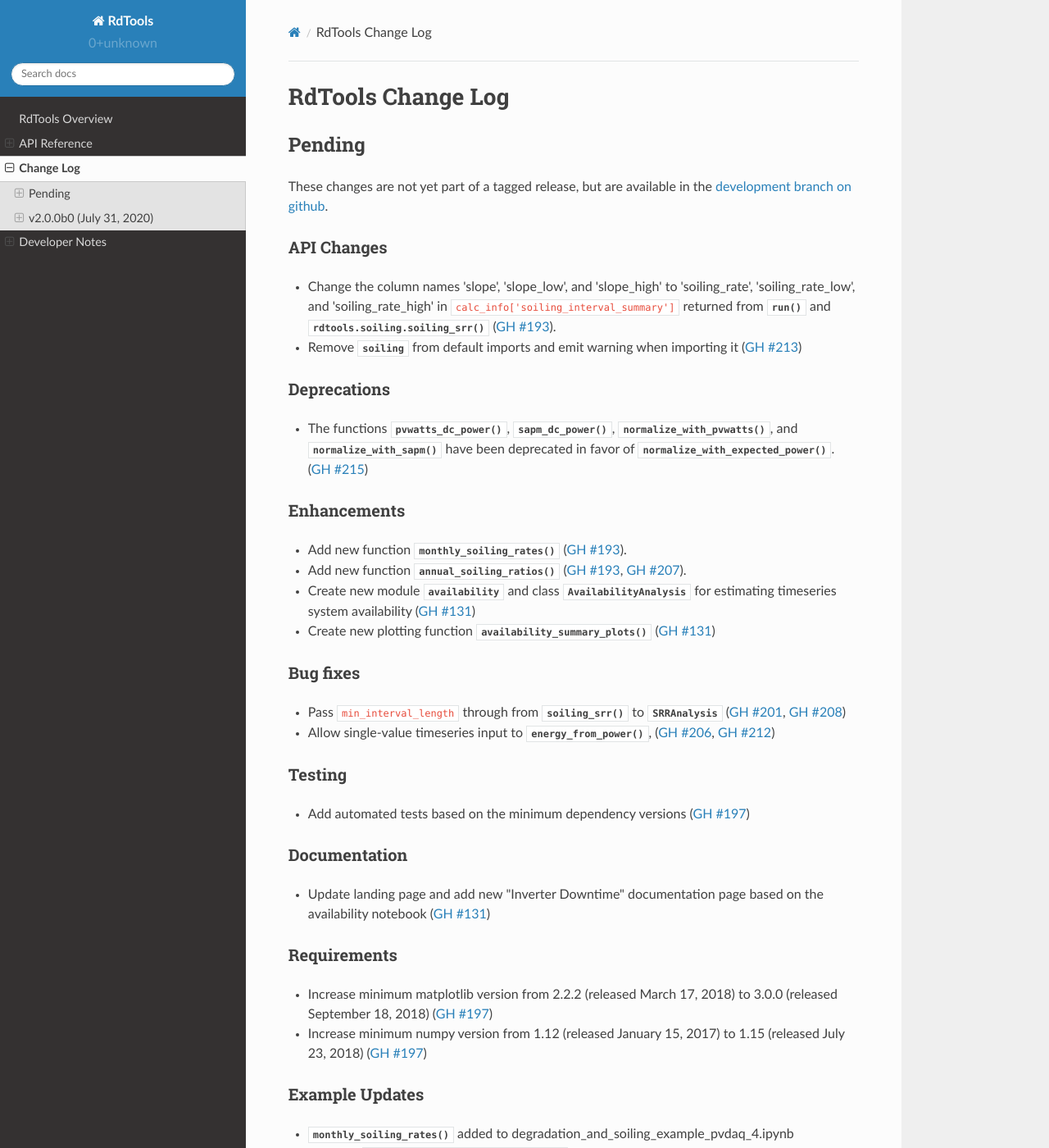
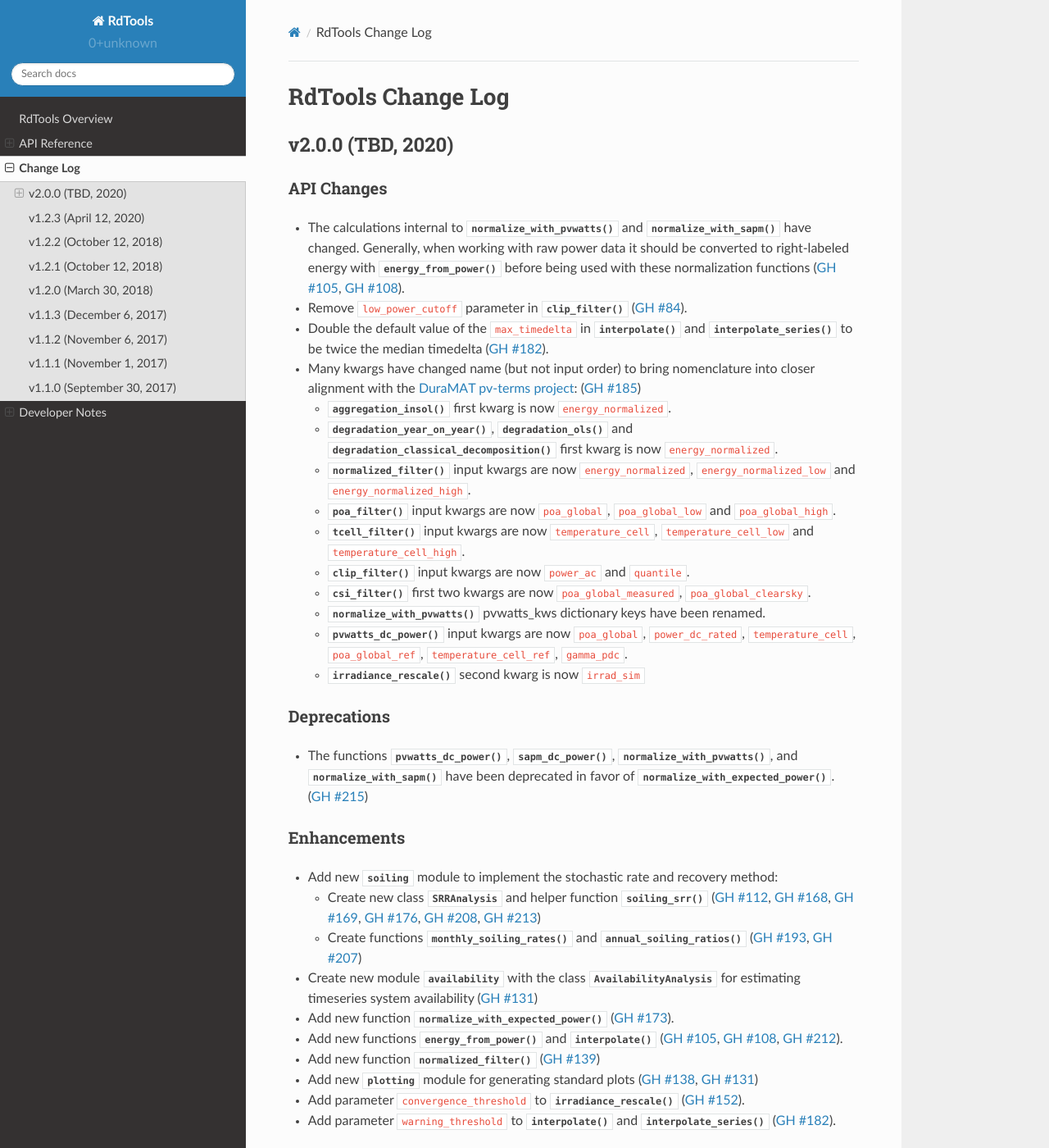
Before and after one commit to NREL/rdtools, a Sphinx documentation site: the page built from docs/sphinx/source/changelog.rst, in a window 1280 px wide and 1400 px high. Shown: the whole window at 82% size. Built offline with Sphinx 7.4.7 and the Read the Docs theme 2.0.0, drawn with Linux system fonts in a browser that asks for light colours; pages that are not in the unit, such as notebooks, are missing from menus; some of the changed text lies outside the part shown.

Commit message:
Issue cleanup for 2.0.0 release, part 3 (#218)
* don't count _deprecation.py for test coverage

* allow pvlib 0.8.x in setup.py

* add max versions to core requirements in setup.py

* update index.rst to use norm_with_exp_power instead of _pvwatts

* fix deg&soiling example link

* fix notebook github URL mapping

* first cut at changelog cleanup

* delete pre-merge changelog files

* fix scipy max version

* remove dependency upper bounds in setup.py

* Update docs/sphinx/source/changelog/v2.0.0.rst

Co-authored-by: Michael Deceglie <mdeceglie@users.noreply.github.com>

Co-authored-by: Michael Deceglie <mdeceglie@users.noreply.github.com>

```diff
--- a/docs/sphinx/source/changelog.rst
+++ b/docs/sphinx/source/changelog.rst
@@ -1,5 +1,5 @@
 RdTools Change Log
 ==================
 
-.. include:: changelog/pending.rst
-.. include:: changelog/v2.0.0b0.rst
+.. include:: changelog/v2.0.0.rst
+.. include:: changelog/pre_2.0.0.rst
--- a/docs/sphinx/source/changelog/pending.rst
+++ /dev/null
@@ -1,70 +0,0 @@
-************************
-Pending
-************************
-These changes are not yet part of a tagged release, but are available in the
-`development branch on github <https://github.com/NREL/rdtools/tree/development>`_.
-
-API Changes
------------
-* Change the column names 'slope', 'slope_low', and 'slope_high' to 'soiling_rate',
-  'soiling_rate_low', and 'soiling_rate_high' in ``calc_info['soiling_interval_summary']``
-  returned from :py:meth:`~rdtools.soiling.SRRAnalysis.run()` and :py:func:`rdtools.soiling.soiling_srr()` (:pull:`193`).
-* Remove :py:mod:`~rdtools.soiling` from default imports and emit warning when
-  importing it (:pull:`213`)
-
-
-Deprecations
-------------
-* The functions :py:func:`~rdtools.normalization.pvwatts_dc_power`,
-  :py:func:`~rdtools.normalization.sapm_dc_power`,
-  :py:func:`~rdtools.normalization.normalize_with_pvwatts`, and
-  :py:func:`~rdtools.normalization.normalize_with_sapm` have been deprecated
-  in favor of :py:func:`~rdtools.normalization.normalize_with_expected_power`.
-  (:pull:`215`)
-
-
-Enhancements
-------------
-* Add new function :py:func:`~rdtools.soiling.monthly_soiling_rates` (:pull:`193`).
-* Add new function :py:func:`~rdtools.soiling.annual_soiling_ratios` (:pull:`193`, :pull:`207`).
-* Create new module :py:mod:`~rdtools.availability` and class
-  :py:class:`~rdtools.availability.AvailabilityAnalysis` for estimating
-  timeseries system availability (:pull:`131`)
-* Create new plotting function :py:func:`~rdtools.plotting.availability_summary_plots`
-  (:pull:`131`)
-
-
-Bug fixes
----------
-* Pass ``min_interval_length`` through from :py:func:`~rdtools.soiling.soiling_srr`
-  to :py:class:`~rdtools.soiling.SRRAnalysis` (:issue:`201`, :pull:`208`)
-* Allow single-value timeseries input to :py:func:`~rdtools.normalization.energy_from_power`,
-  (:issue:`206`, :pull:`212`)
-
-
-Testing
--------
-* Add automated tests based on the minimum dependency versions (:pull:`197`)
-
-Documentation
--------------
-* Update landing page and add new "Inverter Downtime" documentation page
-  based on the availability notebook (:pull:`131`)
-
-Requirements
-------------
-* Increase minimum matplotlib version from 2.2.2 (released March 17, 2018)
-  to 3.0.0 (released September 18, 2018) (:pull:`197`)
-* Increase minimum numpy version from 1.12 (released January 15, 2017) to
-  1.15 (released July 23, 2018) (:pull:`197`)
-
-Example Updates
----------------
-* :py:func:`~rdtools.soiling.monthly_soiling_rates` added to degradation_and_soiling_example_pvdaq_4.ipynb
-* Add new ``system_availability_example.ipynb`` notebook (:pull:`131`)
-
-
-Contributors
-------------
-* Kevin Anderson (:ghuser:`kanderso-nrel`)
-* Mike Deceglie (:ghuser:`mdeceglie`)
--- /dev/null
+++ b/docs/sphinx/source/changelog/pre_2.0.0.rst
@@ -0,0 +1,79 @@
+
+***********************
+v1.2.3 (April 12, 2020)
+***********************
+
+- Updates dependencies
+- Versioneer bug fix
+- Licence update
+
+
+*************************
+v1.2.2 (October 12, 2018)
+*************************
+
+Patch that adds author email to enable pypi deployment
+
+
+*************************
+v1.2.1 (October 12, 2018)
+*************************
+
+This update includes automated testing and deployment to support development
+along with some bug fixes to the library itself, a documented environment for
+the example notebook, and new example results to reflect changes in the example
+dataset. It addresses :issue:`49`, :issue:`76`, :issue:`78`, :issue:`79`,
+:issue:`80`, :issue:`85`, :issue:`86`, and :issue:`92`.
+
+
+***********************
+v1.2.0 (March 30, 2018)
+***********************
+
+This incorporates changes including:
+
+- Enables users to control confidence intervals reported in degradation calculations (:issue:`59`)
+- Adds python 3 support (:issue:`56` and :issue:`67`)
+- Fixes bugs (:issue:`61` :issue:`57`)
+- Improvements/typo fixes to docstrings
+- Fixes error in check for two years of data in degradation_year_on_year
+- Improves the calculations underlying irradiance_rescale
+
+
+*************************
+v1.1.3 (December 6, 2017)
+*************************
+
+This patch includes the following changes:
+
+1. Update the notebook for improved plotting with Pandas v.0.21.0
+2. Fix installation bug related to package data
+
+
+*************************
+v1.1.2 (November 6, 2017)
+*************************
+
+This patch includes the following changes:
+
+1. Fix bugs in installation
+2. Update requirements
+3. Notebook plots made compatible with pandas v.0.21.0
+
+
+*************************
+v1.1.1 (November 1, 2017)
+*************************
+
+This patch:
+
+1. Improves documentation
+2. Fixes installation requirements
+
+
+***************************
+v1.1.0 (September 30, 2017)
+***************************
+
+This update includes the addition of filters, functions to support a clear-sky
+workflow, and updates to the example notebook.
--- a/docs/sphinx/source/changelog/v2.0.0b0.rst
+++ b/docs/sphinx/source/changelog/v2.0.0.rst
@@ -1,6 +1,6 @@
-************************
-v2.0.0b0 (July 31, 2020)
-************************
+*************************
+v2.0.0 (TBD, 2020)
+*************************
 
 API Changes
 -----------
@@ -10,15 +10,9 @@
   right-labeled energy with :py:func:`~rdtools.normalization.energy_from_power`
   before being used with these normalization functions (:pull:`105`, :pull:`108`).
 * Remove ``low_power_cutoff`` parameter in :py:func:`~rdtools.filtering.clip_filter` (:issue:`84`).
-* Rename `soiling.srr_analysis` to :py:class:`~rdtools.soiling.SRRAnalysis` (:pull:`168`).
 * Double the default value of the ``max_timedelta`` in :py:func:`~rdtools.normalization.interpolate`
   and :py:func:`~rdtools.normalization.interpolate_series` to be twice the
   median timedelta (:pull:`182`).
-* Support varying logic in soiling module for defining cleaning events from shifts and
-  precipitation with ``clean_criterion`` parameter. Behavior of ``clean_criterion='precip_and_shift'``
-  has changed relative to prior versions using ``precip_clean_only=True`` (:pull:`176`).
-* Remove ``random_seed`` parameter from soiling module. Functionality can be obtained by running
-  ``numpy.random.seed()`` outside of RdTools functions. (:pull:`176`)
 * Many kwargs have changed name (but not input order) to bring nomenclature into
   closer alignment with the `DuraMAT pv-terms project <https://duramat.github.io/pv-terms>`_: (:pull:`185`)
 
@@ -34,16 +28,37 @@
   * :py:func:`~rdtools.filtering.csi_filter` first two kwargs are now ``poa_global_measured``, ``poa_global_clearsky``.
   * :py:func:`~rdtools.normalization.normalize_with_pvwatts` pvwatts_kws dictionary keys have been renamed.
   * :py:func:`~rdtools.normalization.pvwatts_dc_power` input kwargs are now ``poa_global``, ``power_dc_rated``, ``temperature_cell``, ``poa_global_ref``, ``temperature_cell_ref``, ``gamma_pdc``.
+  * :py:func:`~rdtools.normalization.irradiance_rescale` second kwarg is now ``irrad_sim``
+
+Deprecations
+------------
+* The functions :py:func:`~rdtools.normalization.pvwatts_dc_power`,
+  :py:func:`~rdtools.normalization.sapm_dc_power`,
+  :py:func:`~rdtools.normalization.normalize_with_pvwatts`, and
+  :py:func:`~rdtools.normalization.normalize_with_sapm` have been deprecated
+  in favor of :py:func:`~rdtools.normalization.normalize_with_expected_power`.
+  (:pull:`215`)
 
 Enhancements
 ------------
 * Add new :py:mod:`~rdtools.soiling` module to implement the stochastic rate and
-  recovery method (:pull:`112`).
+  recovery method:
+
+  - Create new class :py:class:`~rdtools.soiling.SRRAnalysis` and helper function
+    :py:func:`~rdtools.soiling.soiling_srr` (:pull:`112`, :pull:`168`, :pull:`169`,
+    :pull:`176`, :pull:`208`, :pull:`213`)
+  - Create functions :py:func:`~rdtools.soiling.monthly_soiling_rates` and
+    :py:func:`~rdtools.soiling.annual_soiling_ratios` (:pull:`193`, :pull:`207`)
+
+* Create new module :py:mod:`~rdtools.availability` with the class
+  :py:class:`~rdtools.availability.AvailabilityAnalysis` for estimating
+  timeseries system availability (:pull:`131`)
 * Add new function :py:func:`~rdtools.normalization.normalize_with_expected_power` (:pull:`173`).
 * Add new functions :py:func:`~rdtools.normalization.energy_from_power` and
-  :py:func:`~rdtools.normalization.interpolate` (:pull:`105`, :pull:`108`).
-* Add new function :py:func:`~rdtools.filtering.normalized_filter`.
-* Add new :py:mod:`~rdtools.plotting` module for generating standard plots.
+  :py:func:`~rdtools.normalization.interpolate` (:pull:`105`, :pull:`108`, :pull:`212`).
+* Add new function :py:func:`~rdtools.filtering.normalized_filter` (:pull:`139`)
+* Add new :py:mod:`~rdtools.plotting` module for generating standard plots
+  (:pull:`138`, :pull:`131`)
 * Add parameter ``convergence_threshold`` to
   :py:func:`~rdtools.normalization.irradiance_rescale` (:pull:`152`).
 * Add parameter ``warning_threshold`` to :py:func:`~rdtools.normalization.interpolate`
@@ -53,26 +68,29 @@
 ---------
 * Allow ``max_iterations=0`` in
   :py:func:`~rdtools.normalization.irradiance_rescale` (:pull:`152`).
-* Fix a bug in :py:mod:`~rdtools.soiling` code that caused problems for soiling intervals
-  consisting solely of invalid data. (:pull:`169`)
-
 
 Testing
 -------
 * Add Python 3.7 and 3.8 to CI testing (:pull:`135`).
+* Add CI configuration based on the minimum dependency versions (:pull:`197`)
 
 Documentation
 -------------
 * Create sphinx documentation and set up ReadTheDocs (:pull:`125`).
 * Add guides on running tests and building sphinx docs (:pull:`136`).
 * Improve module-level docstrings (:pull:`137`).
+* Update landing page and add new "Inverter Downtime" documentation page
+  based on the availability notebook (:pull:`131`)
 
 Requirements
 ------------
 * Drop support for Python 2.7, minimum supported version is now 3.6 (:pull:`135`).
-* Increase minimum pvlib version to 0.7.0.
+* Increase minimum pvlib version to 0.7.0 (:pull:`170`)
 * Update requirements.txt and notebook_requirements.txt to avoid conflicting specifications. Taken together,
   they represent the complete environment for the notebook example (:pull:`164`).
+* Add minimum matplotlib requirement of 3.0.0 (released September 18, 2018) (:pull:`197`)
+* Increase minimum numpy version from 1.12 (released January 15, 2017) to
+  1.15 (released July 23, 2018) (:pull:`197`)
 
 Example Updates
 ---------------
--- a/docs/sphinx/source/conf.py
+++ b/docs/sphinx/source/conf.py
@@ -53,7 +53,8 @@
 # directories to ignore when looking for source files.
 # This pattern also affects html_static_path and html_extra_path.
 
-exclude_patterns = []
+exclude_patterns = ['changelog/*']
+
 
 source_suffix = ['.rst', '.md']
 
@@ -159,6 +160,12 @@
 
     URL_BASE = "https://github.com/nrel/rdtools/blob/{}/".format(branch)
 
+    # map notebook pagenames to source files on github
+    notebook_map = {
+        'rd_example': 'degradation_and_soiling_example_pvdaq_4.ipynb',
+        'system_availability_example': 'system_availability_example.ipynb',
+    }
+
     # is it an API autogen page?
     if pagename.startswith("generated/"):
         # pagename looks like "generated/rdtools.degradation.degradation_ols"
@@ -171,9 +178,9 @@
         if start and end:
             target_url += '#L{}-L{}'.format(start, end)
 
-    # is it the example notebook?
-    elif pagename == "example":
-        target_url = URL_BASE + "docs/degradation_and_soiling_example.ipynb"
+    # is it an example notebook?
+    elif pagename in notebook_map:
+        target_url = URL_BASE + "docs/" + notebook_map[pagename]
 
     # is the the changelog page?
     elif pagename == "changelog":
--- a/setup.py
+++ b/setup.py
@@ -43,7 +43,7 @@
     'statsmodels >= 0.8.0',
     'scipy >= 0.19.1',
     'h5py >= 2.7.1',
-    'pvlib >= 0.7.0, <0.8.0',
+    'pvlib >= 0.7.0, <0.9.0',
 ]
 
 EXTRAS_REQUIRE = {
```
Also changed, not shown: other parts of docs/sphinx/source/changelog/v2.0.0.rst (+2 -0 lines), docs/sphinx/source/index.rst (+5 -4 lines), 1 other file.
